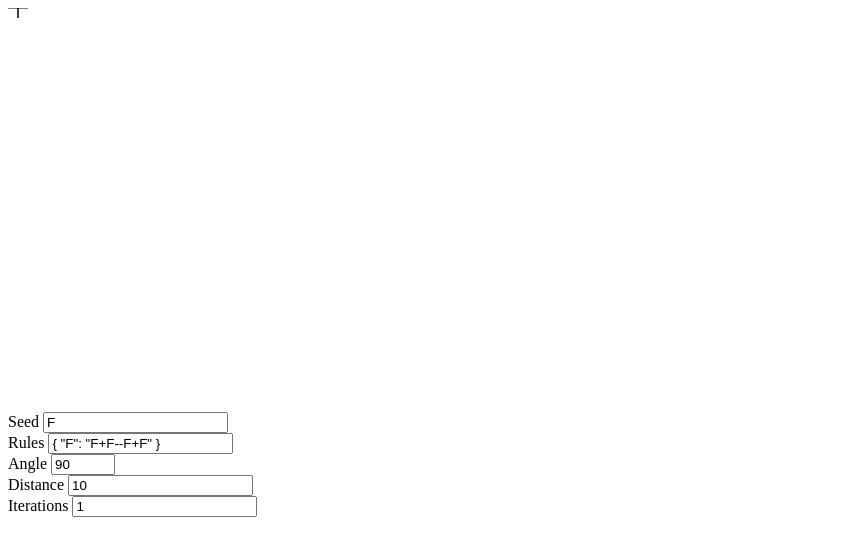
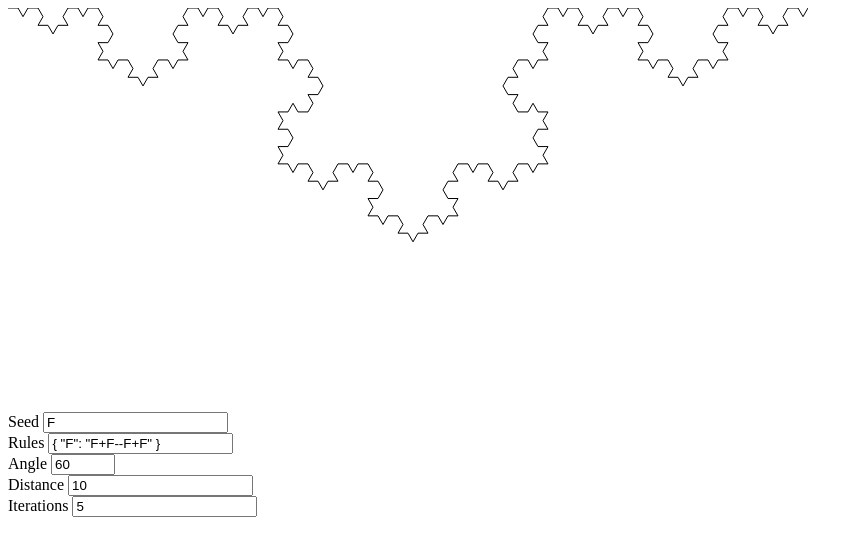
Before and after one commit to Paul-Hebert/l-system-tools, a website with bundled scripts: page src/demo/index.html in a window 1280 px wide. Shown: the whole page, without its empty margins (0-863 px from the left). Built offline with nearby package versions, Linux system fonts and the light colour scheme.

Commit message:
Update defaults

```diff
--- a/src/demo/index.html
+++ b/src/demo/index.html
@@ -26,7 +26,7 @@
           min="1"
           max="360"
           step="1"
-          value="90"
+          value="60"
           name="angle"
         />
       </label>
@@ -36,7 +36,7 @@
       </label>
       <label>
         Iterations
-        <input type="number" min="1" step="1" value="1" name="iterations" />
+        <input type="number" min="1" step="1" value="5" name="iterations" />
       </label>
     </form>
   </body>
```
